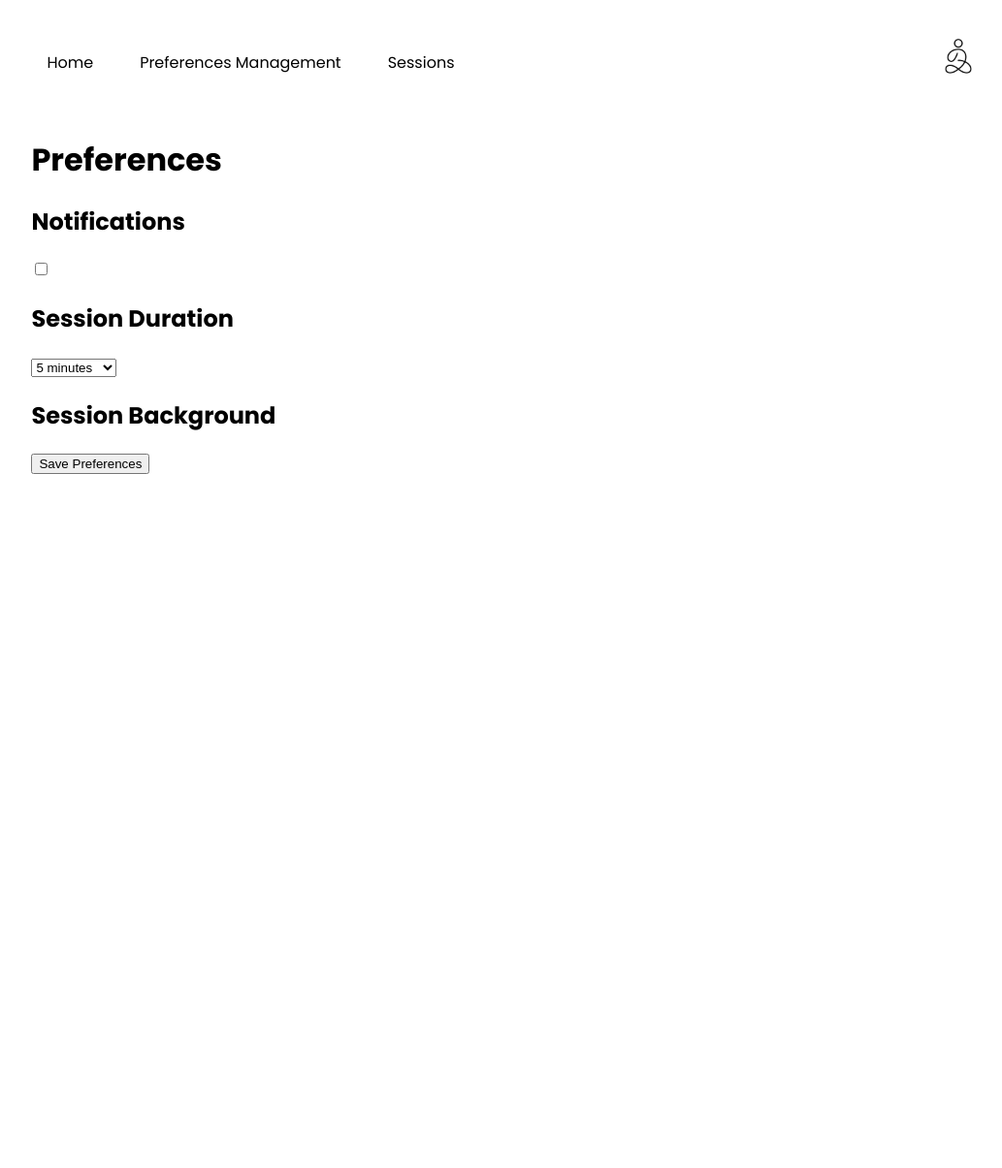
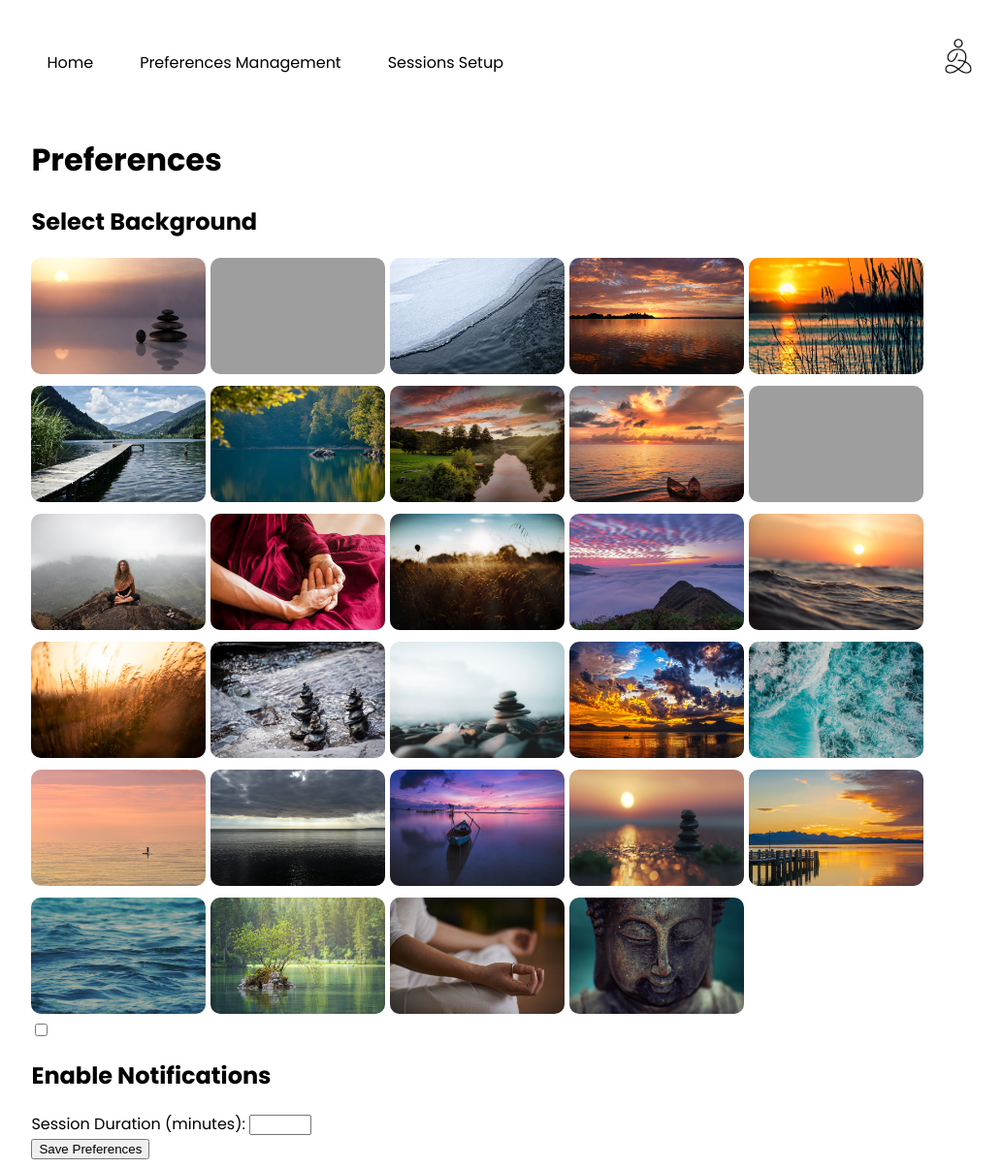
Before and after one commit to Dyglee/ZenZilla, a Flask app: page /preferences in a window 1280 px wide. Shown: the whole page at 97% size, without its empty margins (102-1135 px from the left). Before the commit the page ends 489 px from the top, so only its background shows below. Run offline with Flask 2, Linux system fonts and the light colour scheme; the visitor is signed in with stand-in values (Sample User, id 1); grey boxes are pictures that could not be loaded.

Commit message:
Adding preferences to session saving

```diff
--- a/app.py
+++ b/app.py
@@ -1,5 +1,5 @@
-# app.py
 import logging
+import json  # Import the json module
 from flask import Flask, render_template, request, session, redirect, url_for, jsonify
 from flask_session import Session
 from flask_socketio import SocketIO
@@ -94,5 +94,22 @@ def current_user():
         return jsonify({'id': user.id, 'username': user.username, 'email': user.email}), 200
     return jsonify({'error': 'Not authenticated'}), 401
 
+@app.route('/api/savePreferences', methods=['POST'])
+def save_preferences():
+    if 'user_id' not in session:
+        return jsonify({'error': 'Not authenticated'}), 401
+
+    data = request.get_json()
+    user_id = session['user_id']
+
+    user = User.query.get(user_id)
+    if not user:
+        return jsonify({'error': 'User not found'}), 404
+
+    user.preferences = json.dumps(data)  # Store preferences as JSON string
+    db.session.commit()
+
+    return jsonify({'message': 'Preferences saved successfully'}), 200
+
 if __name__ == '__main__':
     socketio.run(app, debug=True)
--- a/static/css/styles.css
+++ b/static/css/styles.css
@@ -137,3 +137,35 @@ nav {
     background-color: #f44336;
     color: white;
 }
+/*****************************      preferecens     **************************/
+
+.background-options{
+    display: flex;
+    flex-wrap: wrap;
+    gap: 5px;
+}
+
+.background-options label {
+    position: relative;
+}
+
+.background-options input[type="radio"] {
+    display: none;
+}
+
+.background-options .background-image {
+    width: 180px;
+    height: 120px;
+    border-radius: 10px;
+    cursor: pointer;
+    transition: transform 0.3s ease, filter 0.3s ease, border 0.3s ease;
+}
+
+.background-options input[type="radio"]:checked + .background-image {
+    transform: scale(1.01);
+    filter: brightness(80%);
+    border: 2px solid black;
+}
+.switch{
+    display: flex;
+}
--- a/templates/home.html
+++ b/templates/home.html
@@ -19,7 +19,7 @@
             <div class="nav-left">
                 <a href="/home">Home</a>
                 <a href="/preferences">Preferences Management</a>
-                <a href="/sessions">Sessions</a>
+                <a href="/sessions">Sessions Setup</a>
             </div>
             <div class="nav-right">
                 <img class="nav-logo" src="{{ url_for('static', filename='images/logo.jpg') }}" alt="Logo">
--- a/templates/preferences.html
+++ b/templates/preferences.html
@@ -19,7 +19,7 @@
             <div class="nav-left">
                 <a href="/home">Home</a>
                 <a href="/preferences">Preferences Management</a>
-                <a href="/sessions">Sessions</a>
+                <a href="/sessions">Sessions Setup</a>
             </div>
             <div class="nav-right">
                 <img class="nav-logo" src="{{ url_for('static', filename='images/logo.jpg') }}" alt="Logo">
@@ -27,30 +27,23 @@
         </nav>
         <h1>Preferences</h1>
 
-        <section class="preference-section">
-            <h2>Notifications</h2>
+        <div class="preference-section">
+            <h2>Select Background</h2>
+            <div id="background-options" class="background-options"></div>
+        </div>
+        <div class="preference-section">
             <label class="switch">
                 <input type="checkbox" id="notifications-toggle">
-                <span class="slider round"></span>
+                <span class="slider"></span>
             </label>
-        </section>
-
-        <section class="preference-section">
-            <h2>Session Duration</h2>
-            <select id="session-duration">
-                <option value="5">5 minutes</option>
-                <option value="10">10 minutes</option>
-                <option value="15">15 minutes</option>
-                <option value="20">20 minutes</option>
-                <option value="30">30 minutes</option>
-            </select>
-        </section>
-        <section class="preference-section">
-            <h2>Session Background</h2>
-            <div class="background-options" id="background-options">
-
-            </div>
-        </section>
+            <label for="notifications-toggle">
+                <h2>Enable Notifications</h2>
+            </label>
+        </div>
+        <div class="preference-section">
+            <label for="session-duration">Session Duration (minutes):</label>
+            <input type="number" id="session-duration" min="1" max="120">
+        </div>
         <button class="save" onclick="savePreferences()">Save Preferences</button>
 
 </body>
--- a/templates/sessions.html
+++ b/templates/sessions.html
@@ -19,7 +19,7 @@
             <div class="nav-left">
                 <a href="/home">Home</a>
                 <a href="/preferences">Preferences Management</a>
-                <a href="/sessions">Sessions</a>
+                <a href="/sessions">Sessions Setup</a>
             </div>
             <div class="nav-right">
                 <img class="nav-logo" src="{{ url_for('static', filename='images/logo.jpg') }}" alt="Logo">
@@ -37,7 +37,6 @@
             <input type="number" id="time-between-sessions" min="5" max="180" value="60">
         </section>
 
-        <button onclick="startSessions()">Start Session</button>
     </div>
 
 </body>
```
Also changed, not shown: models/user.py (+10 -1 lines), static/js/scripts.js (+112 -0 lines), 1 other file.
